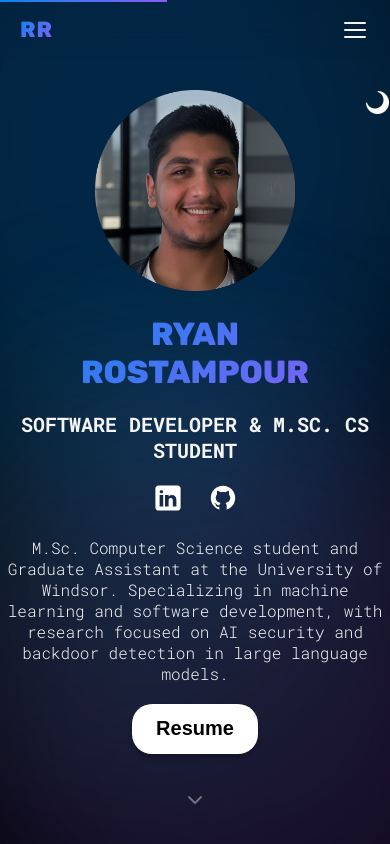
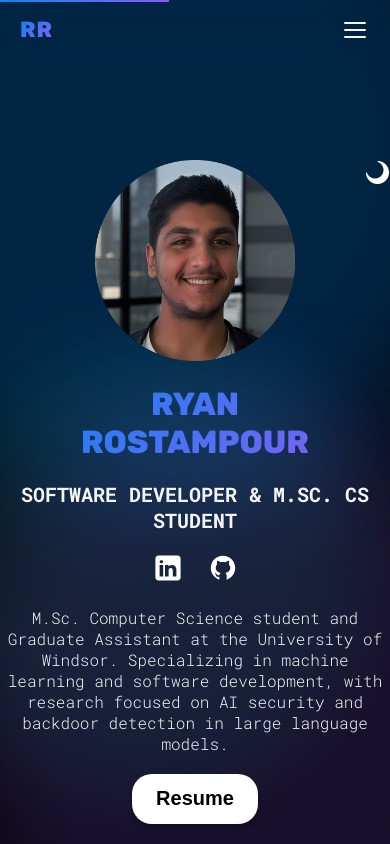
Before and after one commit to RyanRostampour/Portfolio, a React (Vite) app: page / in a window 390 px wide. Shown: the top 844 px of the page. Built offline with nearby package versions, Linux system fonts and the light colour scheme.

Commit message:
Updated theme icon for mobile and its padding with navbar

```diff
--- a/src/App.css
+++ b/src/App.css
@@ -171,6 +171,25 @@
   cursor: pointer;
 }
 
+
+@media (width < 800px) {
+  .grain-overlay {
+    display: none;
+  }
+
+  .orb-1 {
+    filter: blur(60px);
+  }
+
+  .orb-2 {
+    filter: blur(50px);
+  }
+
+  .orb-3 {
+    filter: blur(40px);
+  }
+}
+
 @media (width >= 800px) {
   #root {
     gap: 100px;
--- a/src/sections/About/AboutStyles.module.css
+++ b/src/sections/About/AboutStyles.module.css
@@ -3,6 +3,7 @@
   flex-direction: column;
   text-align: center;
   align-items: center;
+  padding: 0 20px;
 }
 
 .content {
@@ -12,7 +13,6 @@
   max-width: 720px;
   width: 100%;
   text-align: left;
-  padding: 0 20px;
 }
 
 .lead {
@@ -23,11 +23,11 @@
 }
 
 @media (width >= 800px) {
+  .container {
+    padding: 0;
+  }
+
   .lead {
     font-size: 20px;
   }
-
-  .content {
-    padding: 0;
-  }
 }
--- a/src/sections/Hero/HeroStyles.module.css
+++ b/src/sections/Hero/HeroStyles.module.css
@@ -107,6 +107,12 @@
   gap: 20px;
 }
 
+@media (width < 800px) {
+  .container {
+    padding-top: 70px;
+  }
+}
+
 @media (width >= 800px) {
   .container {
     flex-direction: row-reverse;
```
Also changed, not shown: src/common/useInView.js (added, +24 -0 lines).
